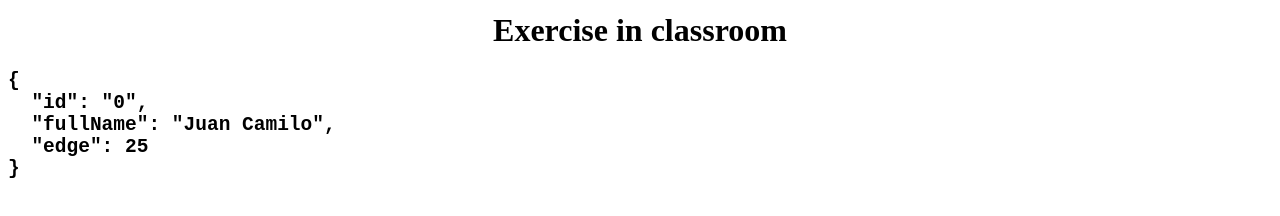
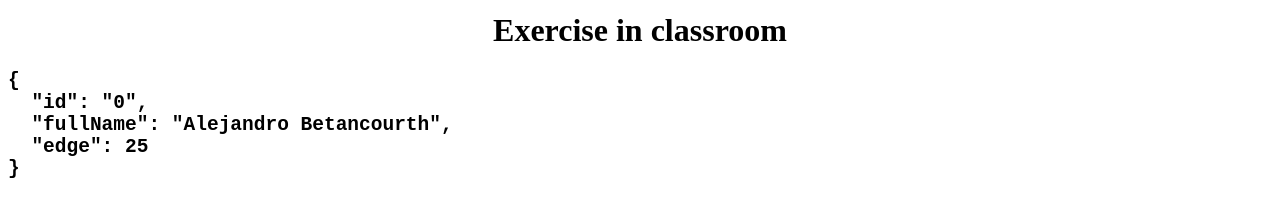
Before and after one commit to JABECA/boot-camp-utp, an Angular app: page / in a window 1280 px wide. Shown: the part 278-494 px from the top of the page. Built offline with nearby package versions, Linux system fonts and the light colour scheme.

Commit message:
homework1, exercise1

```diff
--- a/src/app/app.component.ts
+++ b/src/app/app.component.ts
@@ -18,7 +18,7 @@ export class AppComponent {
   juan: Person;
 
   constructor() {
-    this.juan = new Person ('0', 'Juan Camilo', 25);
+    this.juan = new Person ('0', 'Alejandro Betancourth', 25);
   }
 
   add1() {
```
